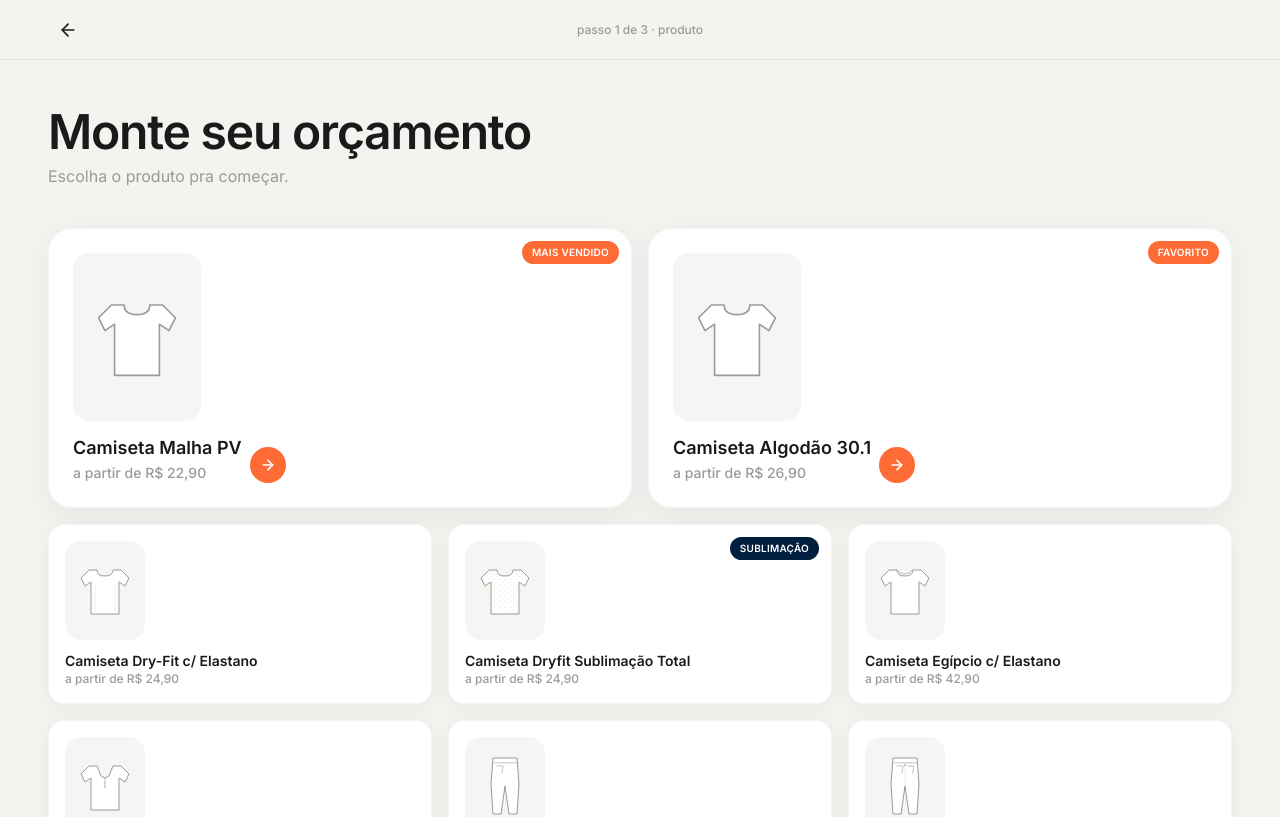
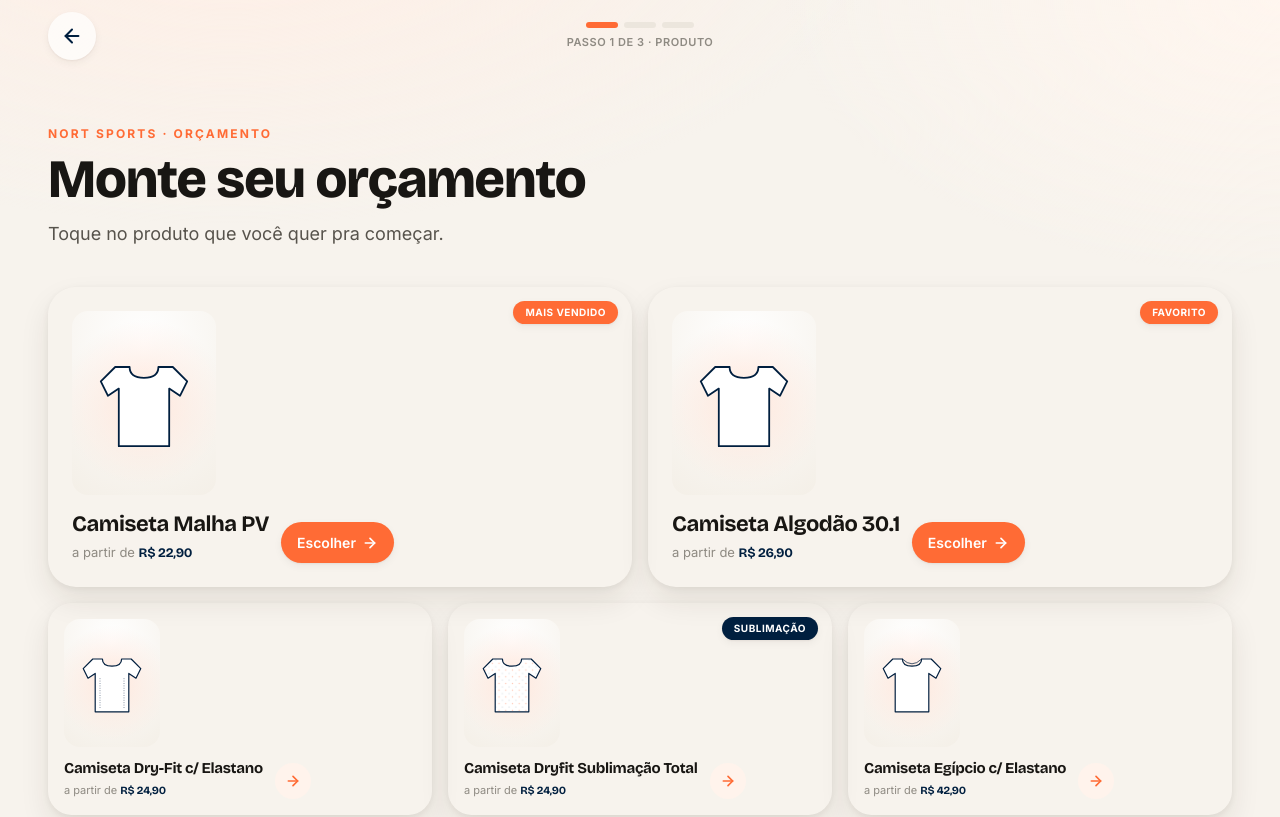
Before and after one commit to CostaGerson/nort-dashboard, a Next.js app: page /calculadora-nova in a window 1280 px wide. Shown: the top 817 px of the page. Built offline with nearby package versions, Linux system fonts and the light colour scheme.

Commit message:
feat(calculadora-nova): nova linguagem visual totem na tela 1

```diff
--- a/src/app/calculadora-nova/components/ProductCard.tsx
+++ b/src/app/calculadora-nova/components/ProductCard.tsx
@@ -19,7 +19,6 @@ export function ProductCard({ produto, variant, onSelect }: Props) {
   function handleClick() {
     if (timerRef.current) clearTimeout(timerRef.current);
     setPulsing(true);
-    // Espera o pulso completar antes de mudar de tela
     timerRef.current = setTimeout(() => {
       setPulsing(false);
       onSelect();
@@ -31,71 +30,99 @@ export function ProductCard({ produto, variant, onSelect }: Props) {
       type="button"
       onClick={handleClick}
       aria-label={`${produto.nome}, a partir de ${formatBRL(produto.precoBase)}`}
-      className={`group relative flex flex-col bg-white border border-black/[0.04] text-left transition-all duration-300 hover:-translate-y-0.5 focus:outline-none focus-visible:ring-2 focus-visible:ring-[#FF6B35] focus-visible:ring-offset-2 cursor-pointer ${
+      style={{ boxShadow: "var(--sh-md)" }}
+      className={`group relative flex w-full flex-col overflow-hidden text-left transition-all duration-300 hover:-translate-y-1 focus:outline-none focus-visible:ring-4 focus-visible:ring-[var(--o)]/40 active:translate-y-0 cursor-pointer ${
         isDestaque
-          ? "rounded-3xl p-6 h-[280px] shadow-[0_8px_32px_rgba(0,0,0,0.06)] hover:shadow-[0_12px_40px_rgba(0,0,0,0.10)]"
-          : "rounded-2xl p-4 h-[180px] shadow-[0_4px_20px_rgba(0,0,0,0.05)] hover:shadow-[0_8px_28px_rgba(0,0,0,0.08)]"
+          ? "rounded-[28px] p-5 md:p-6 h-[300px]"
+          : "rounded-3xl p-4 h-[212px]"
       } ${pulsing ? "animate-card-pulse" : ""}`}
     >
+      {/* superfície do card */}
+      <span
+        aria-hidden
+        className="absolute inset-0 -z-10 rounded-[inherit]"
+        style={{
+          background:
+            "linear-gradient(180deg, #FFFFFF 0%, #FCFAF6 100%)",
+          border: "1px solid var(--line)",
+        }}
+      />
+
       {/* Tag */}
       {produto.tag && (
         <span
-          className={`absolute top-3 right-3 z-10 px-2.5 py-1 rounded-full text-[10px] font-semibold text-white uppercase tracking-wide ${
-            produto.tag.cor === "laranja"
-              ? "bg-[#FF6B35]"
-              : "bg-[#001F3F]"
-          }`}
+          className="absolute top-3.5 right-3.5 z-10 rounded-full px-3 py-1 text-[10px] font-bold uppercase tracking-wider text-white"
+          style={{
+            background:
+              produto.tag.cor === "laranja" ? "var(--o)" : "var(--navy)",
+            boxShadow: "var(--sh-sm)",
+          }}
         >
           {produto.tag.texto}
         </span>
       )}
 
-      {/* Ilustração */}
+      {/* Palco da ilustração */}
       <div
-        className={`flex-1 flex items-center justify-center rounded-2xl bg-[#E8E6E1]/40 ${
+        className={`relative flex flex-1 items-center justify-center overflow-hidden rounded-2xl ${
           isDestaque ? "mb-4" : "mb-3"
         }`}
+        style={{
+          background:
+            "radial-gradient(120% 120% at 50% 18%, #FFFFFF 0%, #F1EBE1 100%)",
+        }}
       >
+        {/* halo quente atrás da peça */}
+        <span
+          aria-hidden
+          className="absolute rounded-full"
+          style={{
+            width: isDestaque ? 168 : 116,
+            height: isDestaque ? 168 : 116,
+            background:
+              "radial-gradient(circle, var(--o-100) 0%, rgba(255,231,220,0) 70%)",
+          }}
+        />
         <ProdutoIcon
           produtoId={produto.id}
-          className={isDestaque ? "h-32 w-32" : "h-20 w-20"}
+          className={`relative ${isDestaque ? "h-36 w-36" : "h-24 w-24"} transition-transform duration-300 group-hover:scale-[1.04]`}
         />
       </div>
 
       {/* Info */}
-      <div className="flex items-end justify-between gap-2">
-        <div className="flex-1 min-w-0">
+      <div className="flex items-end justify-between gap-3">
+        <div className="min-w-0 flex-1">
           <h3
-            className={`font-semibold text-[#1A1A1A] leading-tight ${
-              isDestaque ? "text-lg" : "text-sm"
+            className={`font-display font-bold leading-tight text-[var(--ink)] ${
+              isDestaque ? "text-[22px]" : "text-[15px]"
             }`}
           >
             {produto.nome}
           </h3>
           <p
-            className={`text-[#9B9A95] font-medium ${
-              isDestaque ? "text-sm mt-1" : "text-xs mt-0.5"
-            }`}
+            className={`mt-1 ${isDestaque ? "text-[13px]" : "text-[11px]"}`}
           >
-            a partir de {formatBRL(produto.precoBase)}
+            <span className="text-[var(--muted)]">a partir de </span>
+            <span className="font-display font-bold text-[var(--navy)]">
+              {formatBRL(produto.precoBase)}
+            </span>
           </p>
         </div>
 
-        {isDestaque && (
-          <span className="flex-shrink-0 w-9 h-9 rounded-full bg-[#FF6B35] text-white grid place-items-center transition-transform group-hover:translate-x-0.5">
-            <svg
-              width="16"
-              height="16"
-              viewBox="0 0 24 24"
-              fill="none"
-              stroke="currentColor"
-              strokeWidth="2.5"
-              strokeLinecap="round"
-              strokeLinejoin="round"
-            >
-              <line x1="5" y1="12" x2="19" y2="12" />
-              <polyline points="12 5 19 12 12 19" />
-            </svg>
+        {isDestaque ? (
+          <span
+            className="flex flex-shrink-0 items-center gap-1.5 rounded-full px-4 py-2.5 text-[14px] font-semibold text-white transition-transform group-hover:translate-x-0.5"
+            style={{ background: "var(--o)", boxShadow: "var(--sh-sm)" }}
+          >
+            Escolher
+            <Seta />
+          </span>
+        ) : (
+          <span
+            className="grid h-9 w-9 flex-shrink-0 place-items-center rounded-full transition-transform group-hover:translate-x-0.5"
+            style={{ background: "var(--o-050)", color: "var(--o)" }}
+          >
+            <Seta />
           </span>
         )}
       </div>
@@ -103,9 +130,7 @@ export function ProductCard({ produto, variant, onSelect }: Props) {
       {/* Glow do pulso */}
       {pulsing && (
         <span
-          className={`absolute inset-0 pointer-events-none animate-pulse-glow ${
-            isDestaque ? "rounded-3xl" : "rounded-2xl"
-          }`}
+          className="pointer-events-none absolute inset-0 animate-pulse-glow rounded-[inherit]"
         />
       )}
 
@@ -127,19 +152,16 @@ export function ProductCard({ produto, variant, onSelect }: Props) {
         .animate-card-pulse {
           animation: card-pulse 550ms cubic-bezier(0.34, 1.56, 0.64, 1);
         }
-
         @keyframes pulse-glow {
           0% {
-            box-shadow: 0 0 0 0 rgba(255, 107, 53, 0.7),
-              0 0 0 0 rgba(255, 107, 53, 0);
+            box-shadow: 0 0 0 0 rgba(255, 107, 53, 0.7);
           }
           50% {
             box-shadow: 0 0 0 6px rgba(255, 107, 53, 0.9),
-              0 0 32px 8px rgba(255, 107, 53, 0.45);
+              0 0 36px 10px rgba(255, 107, 53, 0.45);
           }
           100% {
-            box-shadow: 0 0 0 0 rgba(255, 107, 53, 0),
-              0 0 0 0 rgba(255, 107, 53, 0);
+            box-shadow: 0 0 0 0 rgba(255, 107, 53, 0);
           }
         }
         .animate-pulse-glow {
@@ -149,3 +171,21 @@ export function ProductCard({ produto, variant, onSelect }: Props) {
     </button>
   );
 }
+
+function Seta() {
+  return (
+    <svg
+      width="16"
+      height="16"
+      viewBox="0 0 24 24"
+      fill="none"
+      stroke="currentColor"
+      strokeWidth="2.5"
+      strokeLinecap="round"
+      strokeLinejoin="round"
+    >
+      <line x1="5" y1="12" x2="19" y2="12" />
+      <polyline points="12 5 19 12 12 19" />
+    </svg>
+  );
+}
--- a/src/app/calculadora-nova/components/ProdutoIcon.tsx
+++ b/src/app/calculadora-nova/components/ProdutoIcon.tsx
@@ -32,7 +32,7 @@ export function ProdutoIcon({ produtoId, className }: Props) {
   }
 }
 
-const STROKE = "#9B9A95";
+const STROKE = "#001F3F";
 const FILL = "#FFFFFF";
 
 function CamisetaBasica({ className }: { className?: string }) {
--- a/src/app/calculadora-nova/components/Tela1Produto.tsx
+++ b/src/app/calculadora-nova/components/Tela1Produto.tsx
@@ -13,49 +13,54 @@ export function Tela1Produto() {
   const menores = PRODUTOS.filter((p) => !p.destaque);
 
   return (
-    <div className="min-h-screen bg-[#F5F3EF] text-[#1A1A1A]">
+    <div className="nort-bg min-h-screen text-[var(--ink)]">
       {/* Header */}
-      <header className="px-4 md:px-8 lg:px-12 h-[60px] border-b border-[#E8E6E1] grid grid-cols-[auto_1fr_auto] items-center gap-2">
+      <header className="mx-auto grid h-[72px] max-w-[1280px] grid-cols-[auto_1fr_auto] items-center gap-2 px-4 md:px-8 lg:px-12">
         <button
           type="button"
           onClick={() => router.push("/dashboard")}
-          className="relative z-10 w-10 h-10 grid place-items-center rounded-full hover:bg-black/5 active:bg-black/10 transition-colors cursor-pointer"
+          className="relative z-10 grid h-12 w-12 place-items-center rounded-full bg-white/70 text-[var(--navy)] transition-colors hover:bg-white active:scale-95 cursor-pointer"
+          style={{ boxShadow: "var(--sh-sm)" }}
           aria-label="Voltar pro dashboard"
         >
-          <svg
-            width="20"
-            height="20"
-            viewBox="0 0 24 24"
-            fill="none"
-            stroke="currentColor"
-            strokeWidth="2"
-            strokeLinecap="round"
-            strokeLinejoin="round"
-          >
+          <svg width="22" height="22" viewBox="0 0 24 24" fill="none" stroke="currentColor" strokeWidth="2.2" strokeLinecap="round" strokeLinejoin="round">
             <line x1="19" y1="12" x2="5" y2="12" />
             <polyline points="12 19 5 12 12 5" />
           </svg>
         </button>
-        <span className="text-center text-xs font-medium text-[#9B9A95] pointer-events-none select-none">
-          passo 1 de 3 · produto
-        </span>
-        <span className="w-10 h-10" aria-hidden />
+
+        {/* Progresso */}
+        <div className="flex flex-col items-center gap-1.5 select-none">
+          <div className="flex items-center gap-1.5">
+            <span className="h-1.5 w-8 rounded-full" style={{ background: "var(--o)" }} />
+            <span className="h-1.5 w-8 rounded-full" style={{ background: "var(--line)" }} />
+            <span className="h-1.5 w-8 rounded-full" style={{ background: "var(--line)" }} />
+          </div>
+          <span className="text-[11px] font-semibold uppercase tracking-wider text-[var(--muted)]">
+            Passo 1 de 3 · Produto
+          </span>
+        </div>
+
+        <span className="h-12 w-12" aria-hidden />
       </header>
 
       {/* Conteúdo */}
-      <main className="px-4 md:px-8 lg:px-12 py-8 md:py-12 max-w-[1280px] mx-auto">
+      <main className="mx-auto max-w-[1280px] px-4 py-8 md:px-8 md:py-12 lg:px-12">
         {/* Chamada */}
         <div className="mb-8 md:mb-10">
-          <h1 className="text-3xl md:text-5xl font-semibold tracking-tight">
+          <span className="text-[12px] font-bold uppercase tracking-[0.18em] text-[var(--o)]">
+            Nort Sports · Orçamento
+          </span>
+          <h1 className="font-display mt-2 text-[34px] font-extrabold leading-[1.04] text-[var(--ink)] md:text-[54px]">
             Monte seu orçamento
           </h1>
-          <p className="mt-2 text-base text-[#9B9A95]">
-            Escolha o produto pra começar.
+          <p className="mt-3 text-[16px] text-[var(--ink-2)] md:text-[18px]">
+            Toque no produto que você quer pra começar.
           </p>
         </div>
 
         {/* Destaques */}
-        <div className="grid grid-cols-1 md:grid-cols-2 gap-4 mb-4">
+        <div className="mb-4 grid grid-cols-1 gap-4 md:grid-cols-2">
           {destaques.map((p) => (
             <ProductCard
               key={p.id}
@@ -67,7 +72,7 @@ export function Tela1Produto() {
         </div>
 
         {/* Menores */}
-        <div className="grid grid-cols-2 md:grid-cols-3 gap-4">
+        <div className="grid grid-cols-2 gap-4 md:grid-cols-3">
           {menores.map((p) => (
             <ProductCard
               key={p.id}
--- a/src/app/calculadora-nova/page.tsx
+++ b/src/app/calculadora-nova/page.tsx
@@ -1,5 +1,13 @@
 import type { Metadata } from "next";
+import { Bricolage_Grotesque } from "next/font/google";
 import { CalculadoraNovaClient } from "./CalculadoraNovaClient";
+
+const display = Bricolage_Grotesque({
+  subsets: ["latin"],
+  weight: ["500", "600", "700", "800"],
+  variable: "--font-display",
+  display: "swap",
+});
 
 export const metadata: Metadata = {
   title: "Calculadora · Nort Sports",
@@ -7,5 +15,9 @@ export const metadata: Metadata = {
 };
 
 export default function CalculadoraNovaPage() {
-  return <CalculadoraNovaClient />;
+  return (
+    <div className={display.variable}>
+      <CalculadoraNovaClient />
+    </div>
+  );
 }
```
Also changed, not shown: src/app/calculadora-nova/CalculadoraNovaClient.tsx (+44 -1 lines).
